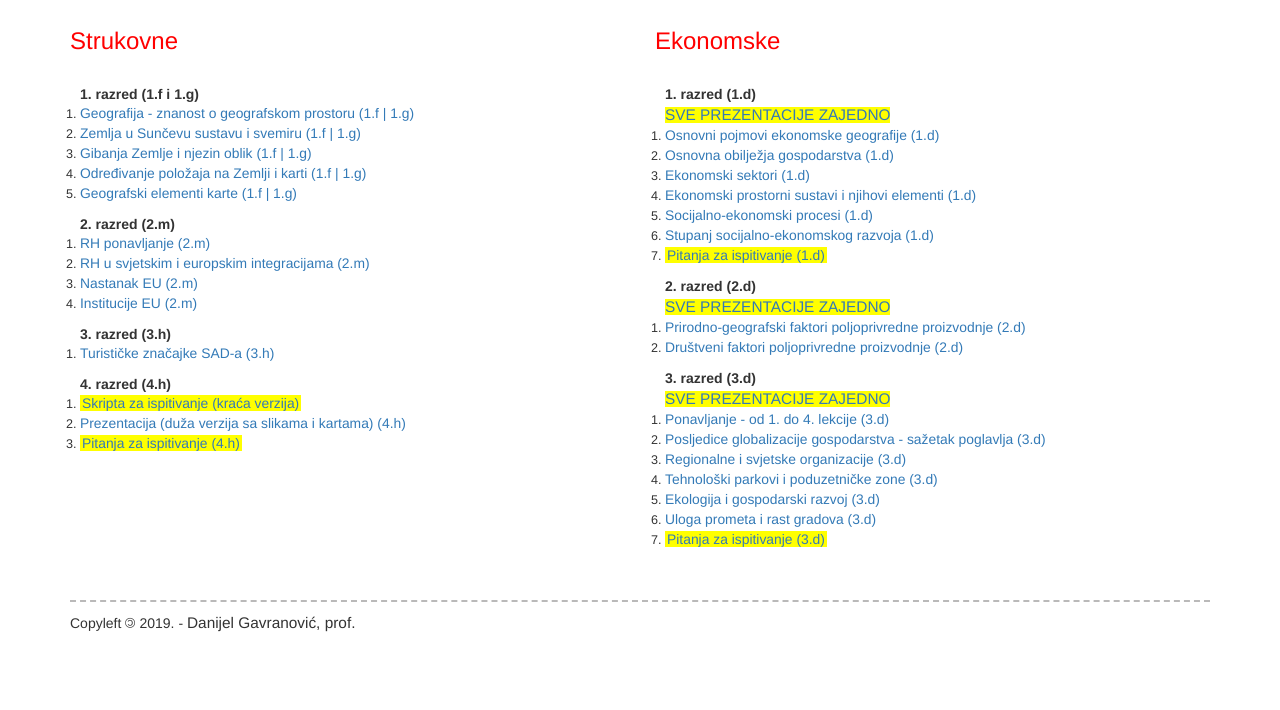
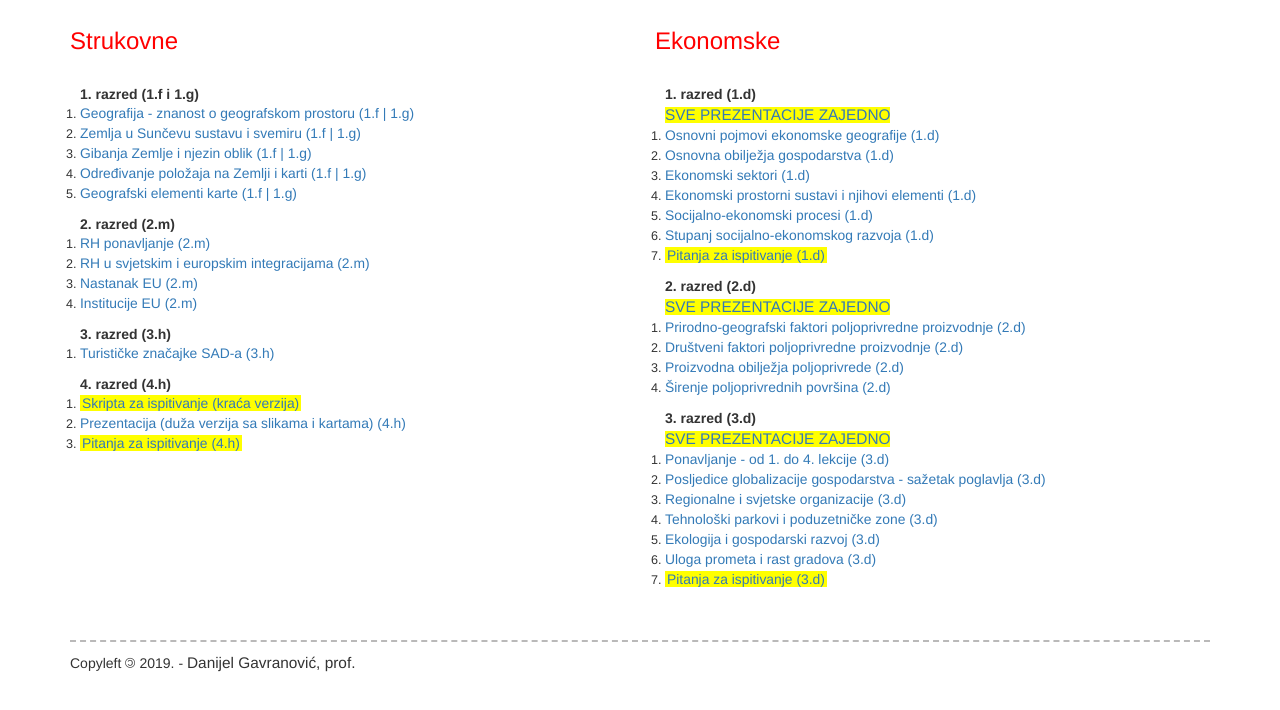
Before and after one commit to srednja-skola/geografija, a plain HTML site: page index.html in a window 1280 px wide. Shown: the part 142-852 px from the top of the page. Drawn offline with Linux system fonts and the light colour scheme.

Commit message:
Update index.html

```diff
--- a/index.html
+++ b/index.html
@@ -228,9 +228,9 @@
                     <marker><a href="PDF/ekonomske/e2/E2_1_poglavlje_ponavljanje.pdf">SVE PREZENTACIJE ZAJEDNO</a></marker>
                     <li><a href="PDF/ekonomske/e2/E2_001_Prirodno-geo_faktori_polj_proizvodnje.pdf">Prirodno-geografski faktori poljoprivredne proizvodnje (2.d)</a></li>
                     <li><a href="PDF/ekonomske/e2/E2_002_Drustveni_faktori_polj_proizvodnje.pdf">Društveni faktori poljoprivredne proizvodnje (2.d)</a></li>
-                    <!-- <li><a href="PDF/ekonomske/e2/E2_003_Proizvodna_obiljezja_polj.pdf">Proizvodna obilježja poljoprivrede (2.d)</a></li>
+                     <li><a href="PDF/ekonomske/e2/E2_003_Proizvodna_obiljezja_polj.pdf">Proizvodna obilježja poljoprivrede (2.d)</a></li>
                     <li><a href="PDF/ekonomske/e2/E2_004_Sirenje_polj_povrsina.pdf">Širenje poljoprivrednih površina (2.d)</a></li>
-                    <li><a href="PDF/ekonomske/e2/E2_005_Tehnicko-org_obiljezja_polj.pdf">Tehničko-organizacijska obilježja poljoprivrede (2.d)</a></li>-->
+                    <!--<li><a href="PDF/ekonomske/e2/E2_005_Tehnicko-org_obiljezja_polj.pdf">Tehničko-organizacijska obilježja poljoprivrede (2.d)</a></li>-->
                 </ol>
                 <ol><b>3. razred (3.d)</b> <br>
                     <marker><a href="PDF/ekonomske/e3/E3_1_poglavlje.pdf">SVE PREZENTACIJE ZAJEDNO</a></marker>
```
